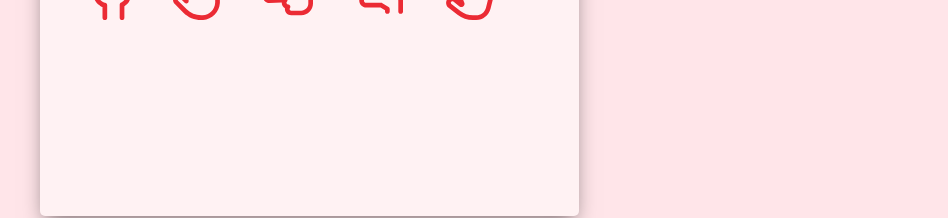
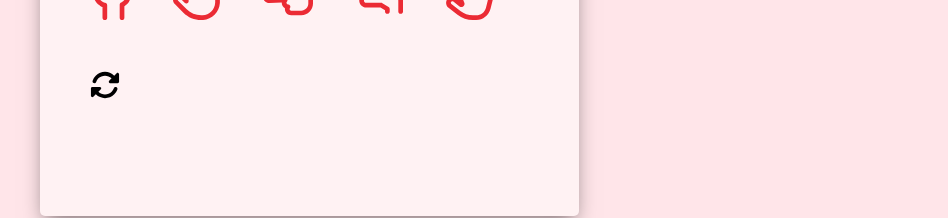
Before and after one commit to PyonAU/my-cv, a Next.js app: page /projects/spock-rock in a window 1280 px wide. Shown: the part 484-702 px from the top of the page, without its empty margins (331-1279 px from the left). Built offline with nearby package versions, Linux system fonts and the light colour scheme.

Commit message:
feat: implement reset functionality

```diff
--- a/app/projects/spock-rock/page.jsx
+++ b/app/projects/spock-rock/page.jsx
@@ -4,6 +4,7 @@ import { useState, useEffect } from 'react';
 import Header from './spock-rock-components/Header';
 import Player from './spock-rock-components/Player';
 import Result from './spock-rock-components/Result';
+import Reset from './spock-rock-components/Reset';
 import { startConfetti, stopConfetti, removeConfetti } from '../lib/spock-rock-game/confetti';
 import styles from './SpockRockGame.module.css';
 
@@ -76,6 +77,20 @@ const SpockRockGame = () => {
 
   }, [isSelected]);
 
+  const handleReset = () => {
+    setScore({
+      playerScore: 0,
+      computerScore: 0,
+    });
+    setIsSelected({
+      playerChoice: '',
+      computerChoice: '',
+    });
+    setGameResult('');
+    stopConfetti();
+    removeConfetti();
+  };
+
   return (
     <>
       <style jsx global>
@@ -102,6 +117,9 @@ const SpockRockGame = () => {
           handlePlayerClick={handlePlayerClick}
         />
         <Player name="Computer" score={computerScore} choice={computerChoice} />
+        <Reset
+          handleReset={handleReset}
+        />
         <Result
           gameResult={gameResult}
         />
--- /dev/null
+++ b/app/projects/spock-rock/spock-rock-components/Reset.jsx
@@ -0,0 +1,16 @@
+import { FontAwesomeIcon } from '@fortawesome/react-fontawesome';
+import { faRotate } from '@fortawesome/free-solid-svg-icons';
+import styles from './Reset.module.css';
+
+const Reset = ({ handleReset }) => {
+  return (
+    <FontAwesomeIcon
+    icon={faRotate}
+    className={styles.resetIcon}
+    title="Reset"
+    onClick={handleReset}
+  />
+  );
+}
+
+export default Reset
--- /dev/null
+++ b/app/projects/spock-rock/spock-rock-components/Reset.module.css
@@ -0,0 +1,6 @@
+.resetIcon {
+  font-size: 30px;
+  cursor: pointer;
+  margin-left: 50px;
+  color: black;
+}
```
